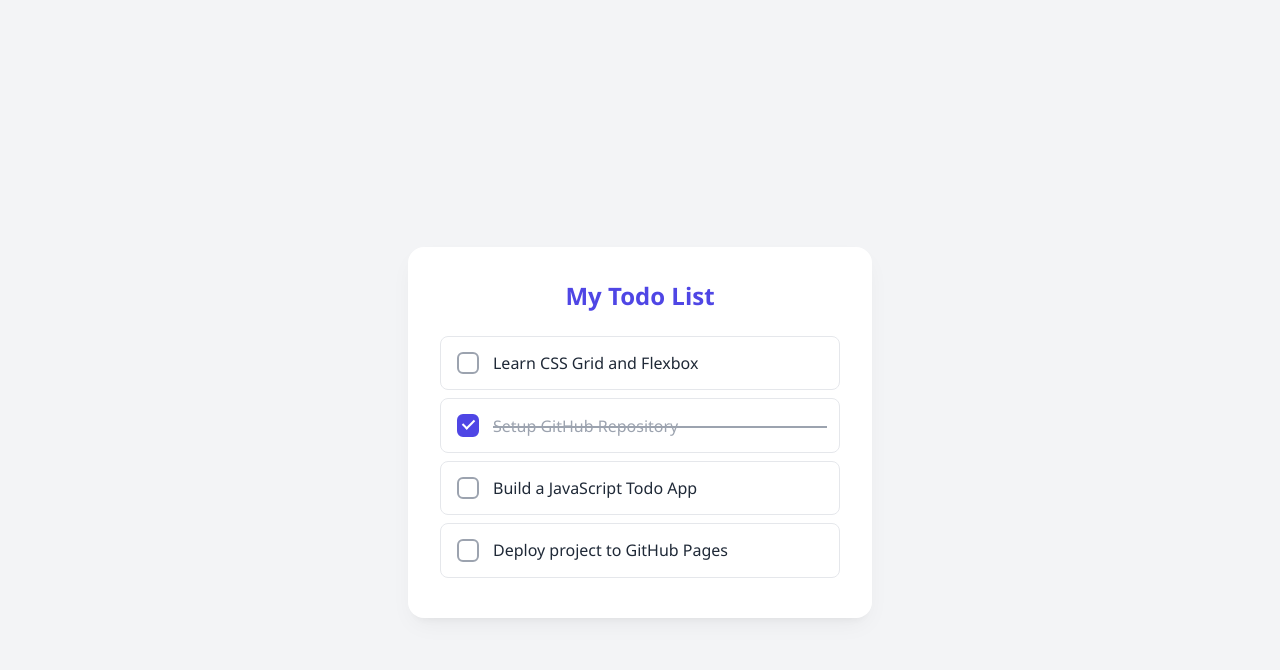
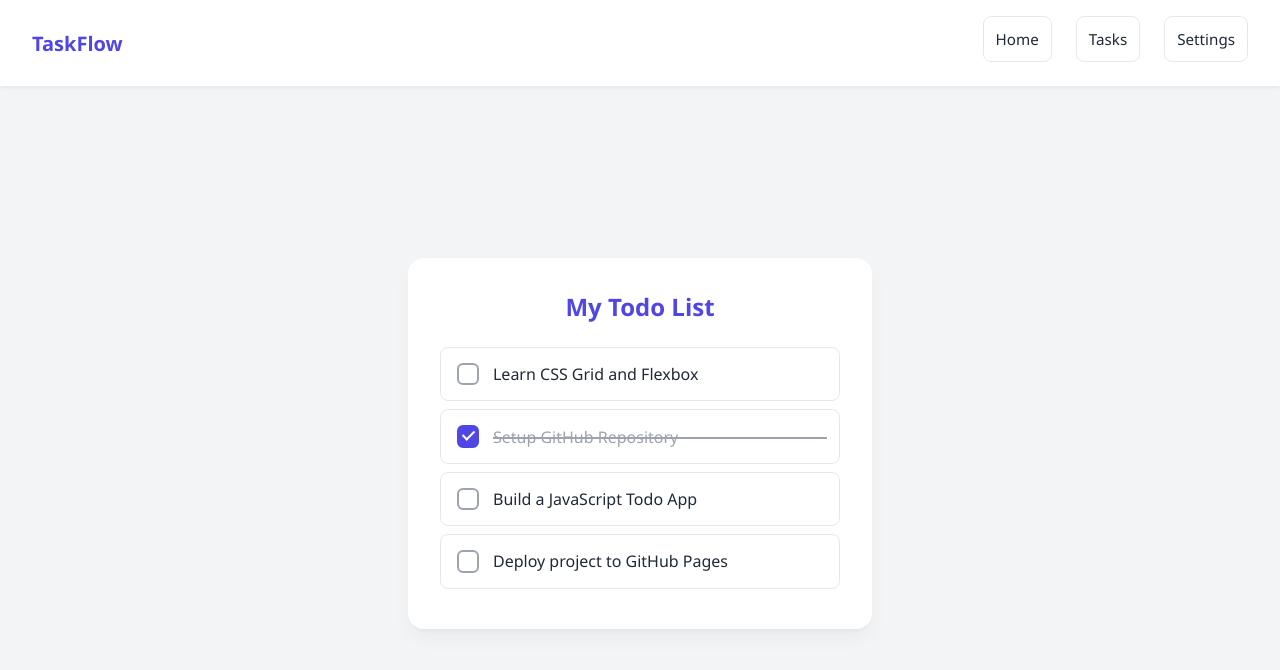
Before and after one commit to starrise111/Todo-List, a plain HTML site: page index.html in a window 1280 px wide. Drawn offline with Linux system fonts and the light colour scheme.

Commit message:
Added Navbar

```diff
--- a/index.html
+++ b/index.html
@@ -19,11 +19,94 @@
             background-color: var(--bg-color);
             color: var(--text-color);
             margin: 0;
-            padding: 2rem;
+            padding: 0;
+            display: flex;
+            flex-direction: column;
+            align-items: center;
+            min-height: 100vh;
+        }
+
+        /* Navigation Bar Styles */
+        nav {
+            width: 100%;
+            background-color: var(--card-bg);
+            box-shadow: 0 2px 4px rgba(0, 0, 0, 0.05);
+            display: flex;
+            justify-content: space-between;
+            align-items: center;
+            padding: 1rem 2rem;
+            box-sizing: border-box;
+            animation: navSlideDown 0.6s cubic-bezier(0.16, 1, 0.3, 1) both;
+        }
+
+        @keyframes navSlideDown {
+            0% {
+                opacity: 0;
+                transform: translateY(-20px);
+            }
+            100% {
+                opacity: 1;
+                transform: translateY(0);
+            }
+        }
+
+        .nav-brand {
+            font-weight: bold;
+            font-size: 1.25rem;
+            color: var(--primary-color);
+            text-decoration: none;
+            transition: opacity 0.2s;
+        }
+
+        .nav-brand:hover {
+            opacity: 0.8;
+        }
+
+        .nav-links {
+            list-style: none;
+            display: flex;
+            gap: 1.5rem;
+            margin: 0;
+            padding: 0;
+        }
+
+        .nav-links a {
+            text-decoration: none;
+            color: var(--text-color);
+            font-weight: 500;
+            font-size: 0.95rem;
+            transition: color 0.2s;
+            position: relative;
+        }
+
+        .nav-links a::after {
+            content: '';
+            position: absolute;
+            width: 0;
+            height: 2px;
+            bottom: -4px;
+            left: 0;
+            background-color: var(--primary-color);
+            transition: width 0.3s ease;
+        }
+
+        .nav-links a:hover {
+            color: var(--primary-color);
+        }
+
+        .nav-links a:hover::after {
+            width: 100%;
+        }
+
+        /* Main Wrapper to Center the Todo Container */
+        .main-wrapper {
+            flex: 1;
             display: flex;
             justify-content: center;
             align-items: center;
-            min-height: 100vh;
+            padding: 2rem;
+            width: 100%;
+            box-sizing: border-box;
         }
 
         .todo-container {
@@ -195,6 +278,18 @@
 </head>
 <body>
 
+    <!-- Navigation Bar -->
+    <nav>
+        <a href="#" class="nav-brand">TaskFlow</a>
+        <ul class="nav-links">
+            <li><a href="#">Home</a></li>
+            <li><a href="#">Tasks</a></li>
+            <li><a href="#">Settings</a></li>
+        </ul>
+    </nav>
+
+    <!-- Main Content -->
+    <div class="main-wrapper">
         <div class="todo-container">
             <h1>My Todo List</h1>
             <ul>
@@ -216,6 +311,7 @@
                 </li>
             </ul>
         </div>
+    </div>
 
 </body>
 </html>
```
Lines whose indentation alone changed are shown as unchanged.
